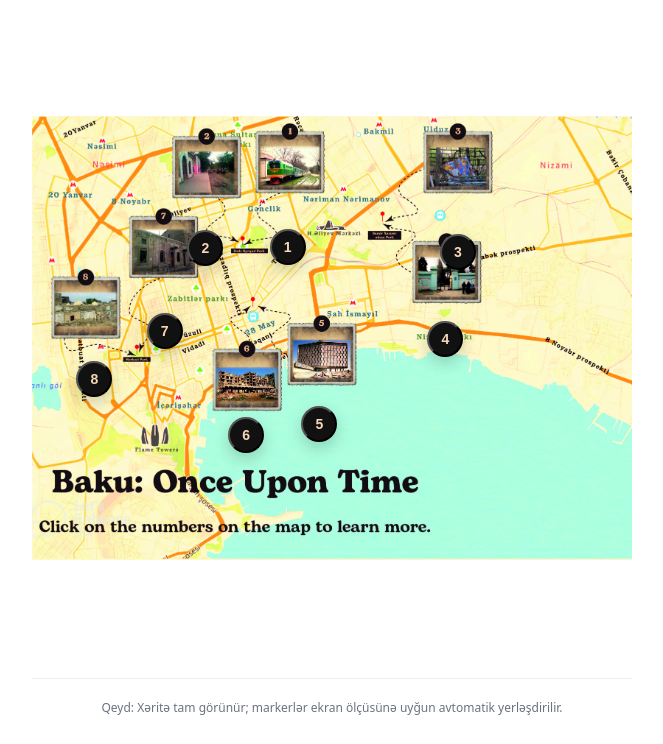
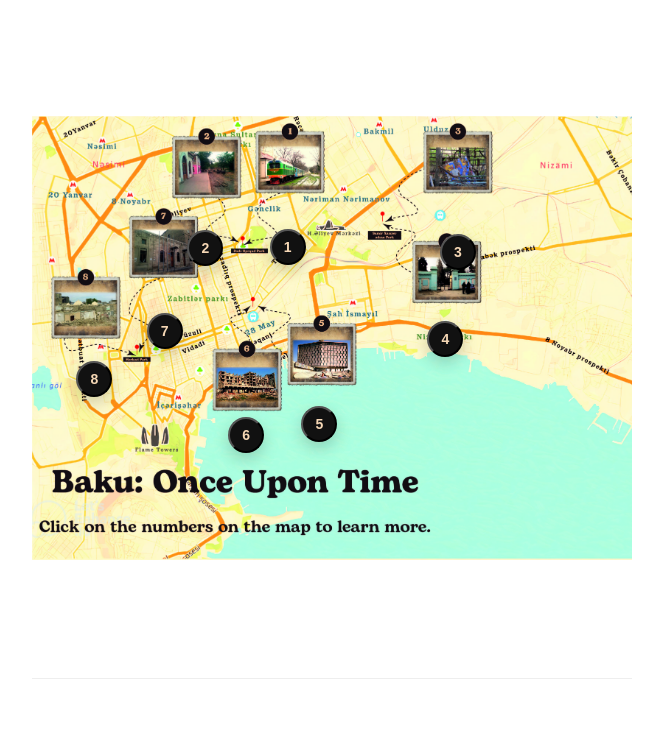
Before and after one commit to Gulara13/Map-mobilev, a plain HTML site: page index.html in a window 1280 px wide. Shown: the part 65-809 px from the top of the page, without its empty margins (308-971 px from the left). Drawn offline with Linux system fonts and the light colour scheme.

Commit message:
Update index.html-v8-1

```diff
--- a/index.html
+++ b/index.html
@@ -98,8 +98,8 @@
 
     <section class="content">
       <article class="card" id="card"></article>
-      <p class="footer-note">Qeyd: Xəritə tam görünür; markerlər ekran ölçüsünə uyğun avtomatik yerləşdirilir.</p>
-    </section>
+<!--       <p class="footer-note">Qeyd: Xəritə tam görünür; markerlər ekran ölçüsünə uyğun avtomatik yerləşdirilir.</p>
+    </section> -->
   </div>
 
   <script>
```
